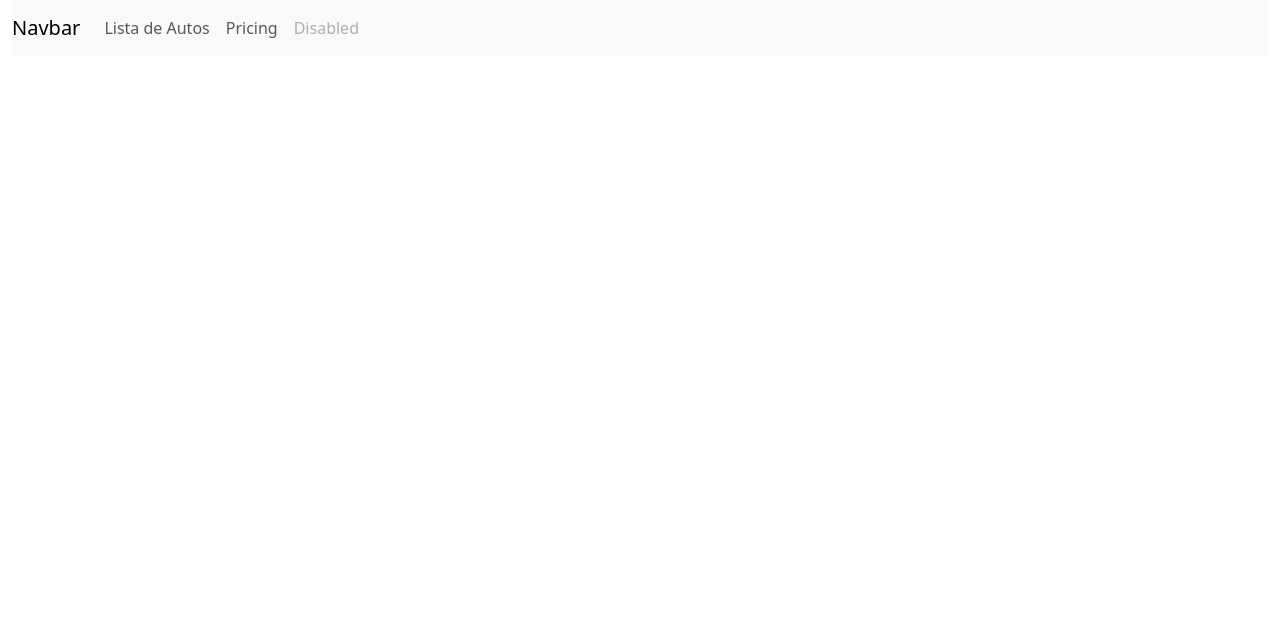
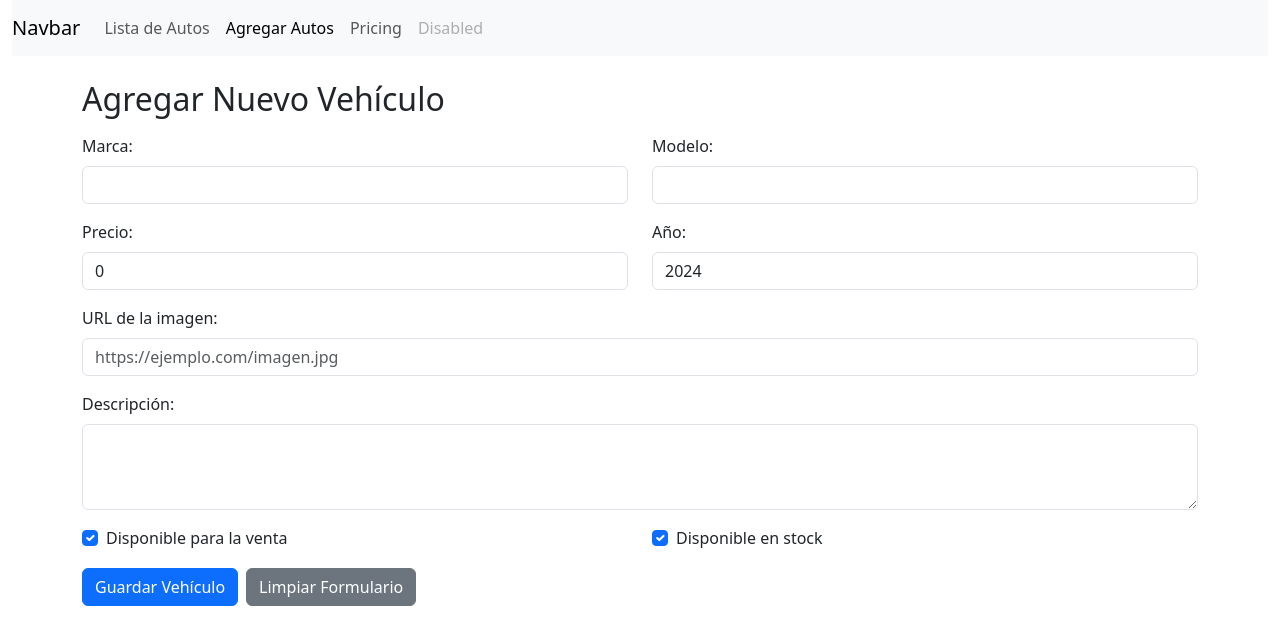
Before and after one commit to joaquinabbona/Rent-a-Car, an Angular app: page /add-cars in a window 1280 px wide. Before the commit this address led to /. Shown: the top 644 px of the page. Built offline with nearby package versions, Linux system fonts and the light colour scheme.

Commit message:
Add car funcionando

```diff
--- a/src/app/app-routing.module.ts
+++ b/src/app/app-routing.module.ts
@@ -3,6 +3,7 @@ import { RouterModule, Routes } from '@angular/router';
 import { CarDetailsComponent } from './cars/car-details/car-details.component';
 import { AppComponent } from './app.component';
 import { ListCarsComponent} from './cars/list-cars/list-cars.component';
+import { AddCarsComponent } from './cars/add-cars/add-cars.component';
 
 
 
@@ -13,7 +14,8 @@ const routes: Routes = [
     path: 'clients',
     loadChildren: () => import('./clients/clients/clients.module').then(m => m.ClientsModule)
   },
-  { path: '', redirectTo: '/list-cars', pathMatch: 'full' }
+  { path: '', redirectTo: '/list-cars', pathMatch: 'full' },
+  { path:'add-cars' , component: AddCarsComponent}
 ];
 
 @NgModule({
--- a/src/app/app.component.html
+++ b/src/app/app.component.html
@@ -12,6 +12,9 @@
           <a class="nav-link" routerLink="/list-cars" routerLinkActive="active">Lista de Autos</a>
         </li>
         <li class="nav-item">
+          <a class="nav-link" routerLink="/add-cars" routerLinkActive="active">Agregar Autos</a>
+        </li>
+        <li class="nav-item">
           <a class="nav-link" href="#">Pricing</a>
         </li>
         <li class="nav-item">
--- a/src/app/cars/add-cars/add-cars.component.html
+++ b/src/app/cars/add-cars/add-cars.component.html
@@ -1 +1,124 @@
-<p>add-cars works!</p>
+<div class="container mt-4">
+    <h2>Agregar Nuevo Vehículo</h2>
+    <form (ngSubmit)="onSubmit()" #carForm="ngForm" class="mt-3">
+      <div class="row">
+        <!-- Marca -->
+        <div class="col-md-6 mb-3">
+          <label for="brand" class="form-label">Marca:</label>
+          <input
+            type="text"
+            id="brand"
+            name="brand"
+            [(ngModel)]="newCar.brand"
+            class="form-control">
+        </div>
+
+        <!-- Modelo -->
+        <div class="col-md-6 mb-3">
+          <label for="model" class="form-label">Modelo:</label>
+          <input
+            type="text"
+            id="model"
+            name="model"
+            [(ngModel)]="newCar.model"
+            class="form-control">
+        </div>
+
+        <!-- Precio -->
+        <div class="col-md-6 mb-3">
+          <label for="price" class="form-label">Precio:</label>
+          <input
+            type="number"
+            id="price"
+            name="price"
+            [(ngModel)]="newCar.price"
+            class="form-control">
+        </div>
+
+        <!-- Año -->
+        <div class="col-md-6 mb-3">
+          <label for="year" class="form-label">Año:</label>
+          <input
+            type="number"
+            id="year"
+            name="year"
+            [(ngModel)]="newCar.year"
+            class="form-control">
+        </div>
+
+        <!-- URL de la imagen -->
+        <div class="col-12 mb-3">
+          <label for="imageUrl" class="form-label">URL de la imagen:</label>
+          <input
+            type="url"
+            id="imageUrl"
+            name="imageUrl"
+            [(ngModel)]="newCar.imageUrl"
+            class="form-control"
+            placeholder="https://ejemplo.com/imagen.jpg">
+        </div>
+
+        <!-- Descripción -->
+        <div class="col-12 mb-3">
+          <label for="description" class="form-label">Descripción:</label>
+          <textarea
+            id="description"
+            name="description"
+            [(ngModel)]="newCar.description"
+            class="form-control"
+            rows="3"></textarea>
+        </div>
+
+        <!-- Estado de venta -->
+        <div class="col-md-6 mb-3">
+          <div class="form-check">
+            <input
+              type="checkbox"
+              id="isForSale"
+              name="isForSale"
+              [(ngModel)]="newCar.isForSale"
+              class="form-check-input">
+            <label class="form-check-label" for="isForSale">
+              Disponible para la venta
+            </label>
+          </div>
+        </div>
+
+        <!-- Disponibilidad -->
+        <div class="col-md-6 mb-3">
+          <div class="form-check">
+            <input
+              type="checkbox"
+              id="available"
+              name="available"
+              [(ngModel)]="newCar.available"
+              class="form-check-input">
+            <label class="form-check-label" for="available">
+              Disponible en stock
+            </label>
+          </div>
+        </div>
+      </div>
+
+      <!-- Vista previa de la imagen -->
+      <div class="col-12 mb-3" *ngIf="newCar.imageUrl">
+        <label class="form-label">Vista previa de la imagen:</label>
+        <img [src]="newCar.imageUrl"
+             class="img-thumbnail"
+             alt="Vista previa"
+             style="max-height: 200px;">
+      </div>
+
+      <!-- Botones -->
+      <div class="d-flex gap-2">
+        <button type="submit" class="btn btn-primary">
+          Guardar Vehículo
+        </button>
+        <button type="button"
+                (click)="resetForm()"
+                class="btn btn-secondary">
+          Limpiar Formulario
+        </button>
+      </div>
+    </form>
+  </div>
--- a/src/app/cars/add-cars/add-cars.component.ts
+++ b/src/app/cars/add-cars/add-cars.component.ts
@@ -1,10 +1,53 @@
-import { Component } from '@angular/core';
-
+import { Component, OnInit } from '@angular/core';
+import { Car } from '../car';
+import { CarService } from '../services/car.service';
 @Component({
   selector: 'app-add-cars',
   templateUrl: './add-cars.component.html',
   styleUrl: './add-cars.component.css'
 })
-export class AddCarsComponent {
+export class AddCarsComponent implements OnInit{
+  currentYear: number = new Date().getFullYear();
 
+  newCar: Car = {
+    id: 0,
+    brand: '',
+    model: '',
+    price: 0,
+    year: this.currentYear,
+    description: '',
+    isForSale: true,
+    available: true,
+    imageUrl: ''
+  };
+
+  constructor(private carService: CarService) {}
+
+  ngOnInit(): void {}
+
+  onSubmit() {
+    this.carService.addCar(this.newCar).subscribe({
+      next: (response) => {
+        console.log('Vehículo agregado exitosamente:', response);
+        this.resetForm();
+      },
+      error: (error) => {
+        console.error('Error al agregar el vehículo:', error);
+      }
+    });
+  }
+
+  resetForm() {
+    this.newCar = {
+      id: 0,
+      brand: '',
+      model: '',
+      price: 0,
+      year: this.currentYear,
+      description: '',
+      isForSale: true,
+      available: true,
+      imageUrl: ''
+    };
+  }
 }
--- a/src/app/cars/car-details/car-details.component.ts
+++ b/src/app/cars/car-details/car-details.component.ts
@@ -2,7 +2,7 @@ import { Component, OnInit } from '@angular/core';
 import { Car } from '../car';
 import { ActivatedRoute } from '@angular/router';
 import { CarService } from '../services/car.service';
-import { DistanceCalculatorService } from '../distance-calculator.service';
+import { DistanceCalculatorService } from '../services/distance-calculator.service';
 
 @Component({
   selector: 'app-car-details',
--- a/src/app/cars/services/car.service.ts
+++ b/src/app/cars/services/car.service.ts
@@ -17,6 +17,7 @@ export class CarService {
   getCars(): Observable<Car[]> {
     return this.http.get<Car[]>(this.apiUrl);
   }
+
   loadVehicles(): void{
     this.loading = true;
     this.getCars().subscribe({
@@ -31,4 +32,9 @@ export class CarService {
       }
     });
   }
+
+  addCar(car: Car): Observable<Car> {
+    return this.http.post<Car>(this.apiUrl, car);
+  }
+
 }
```
Also changed, not shown: Back.json (+21 -0 lines), src/app/cars/services/distance-calculator.service.ts (renamed from src/app/cars/distance-calculator.service.ts), src/assets/images/Subaru Impreza 2012.jpg (added), 1 other file (tests, documents, lock files or other folders).
